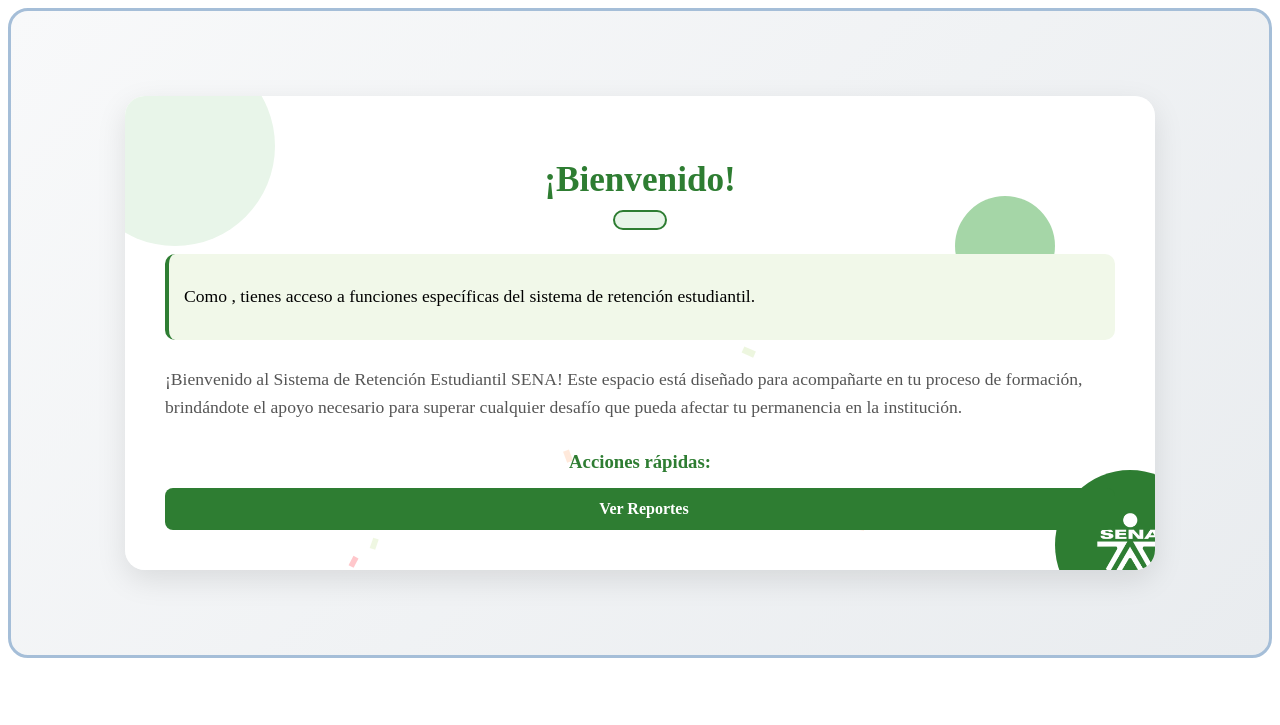
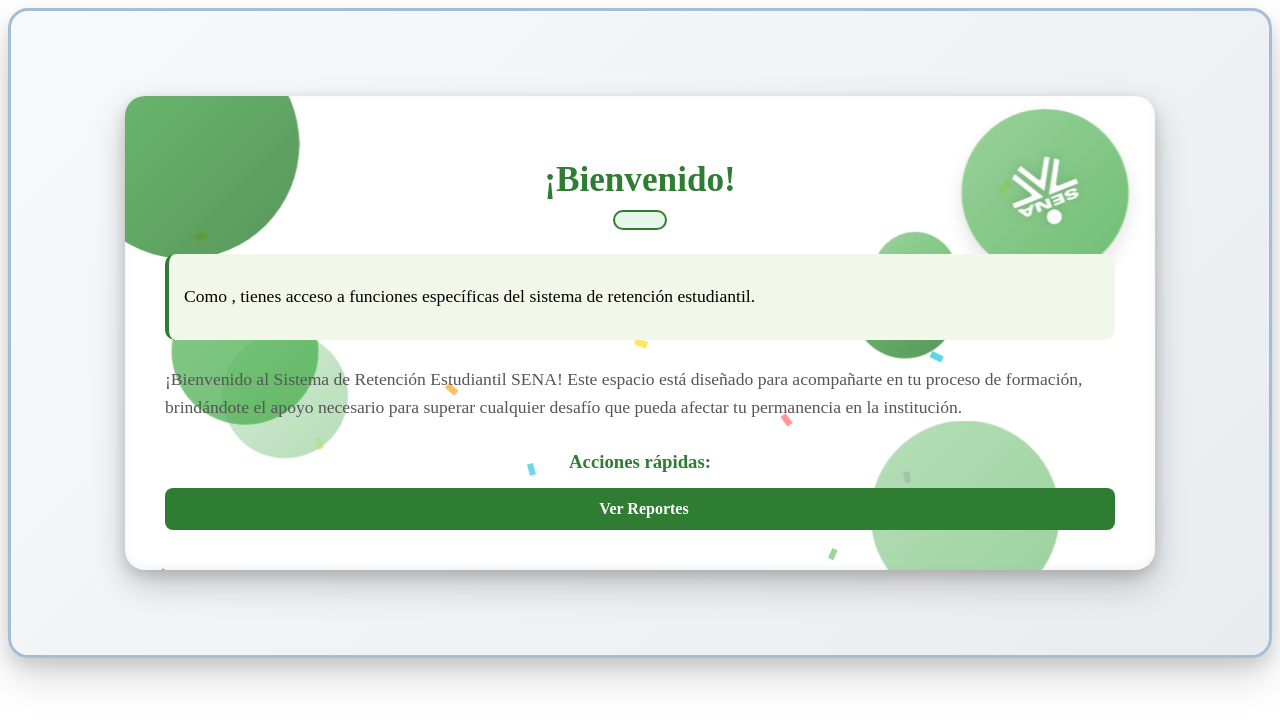
Before and after one commit to jeferson-hernandez08/projectRetencion, a PHP site: page /app/views/main/welcome.php in a window 1280 px wide. Shown: the top 725 px of the page. Run offline with PHP 8.4, Linux system fonts and the light colour scheme; the template is opened without the code that fills it, so the values that code supplies are empty.

Commit message:
Frontend: Se mejora bienvenida realizacion de mas diseño circulos, mejoramiento de confetis. Bienvenida finalizado

```diff
--- a/app/views/main/welcome.php
+++ b/app/views/main/welcome.php
@@ -62,6 +62,10 @@
             <img src="/img/logoSenaWhite.png" alt="Logo Sena" class="logo-sena-bienvenida">
         </div>
         <div class="circulo verde3"></div>
+        <div class="circulo verde4"></div>
+        <div class="circulo verde5"></div>
+        <div class="circulo verde6"></div>
+        <div class="circulo verde7"></div>
 
         <!-- Animación de bienvenida -->
         <div class="animacion-bienvenida">
@@ -73,16 +77,32 @@
 <script>
     document.addEventListener('DOMContentLoaded', function() {
         const animacion = document.querySelector('.animacion-bienvenida');
-        const colores = ['#ff9aa2', '#ffb7b2', '#ffdac1', '#e2f0cb', '#b5ead7'];
+
+        // Paleta de colores vibrantes
+            const colores = [
+                '#FF5252', // Rojo vibrante
+                '#4CAF50', // Verde SENA
+                '#2196F3', // Azul brillante
+                '#FFD600', // Amarillo vibrante
+                '#9C27B0', // Morado
+                '#FF9800', // Naranja
+                '#00BCD4', // Turquesa
+                '#E91E63'  // Rosa
+            ];
 
         // Crear 15 confetis
-        for (let i = 0; i < 15; i++) {
+        for (let i = 0; i < 25; i++) {
             const confeti = document.createElement('div');
+
             confeti.classList.add('confeti');
             confeti.style.left = Math.random() * 100 + '%';
             confeti.style.background = colores[Math.floor(Math.random() * colores.length)];
             confeti.style.animationDelay = Math.random() * 5 + 's';
             confeti.style.animationDuration = (Math.random() * 5 + 5) + 's';
+
+            // Rotación aleatoria inicial efecto de confetis arriba
+            confeti.style.transform = `rotate(${Math.random() * 360}deg)`;
+
             animacion.appendChild(confeti);
         }
     });
--- a/public/css/bienvenida.css
+++ b/public/css/bienvenida.css
@@ -11,10 +11,14 @@
     background: linear-gradient(135deg, #f8f9fa 0%, #e9ecef 100%);
     box-sizing: border-box;
     overflow: hidden; /* Prevenir desbordamiento */
+    box-shadow: 0 20px 40px rgba(0, 0, 0, 0.15),
+                0 8px 16px rgba(0, 0, 0, 0.1);
 }
 
 .dark-mode .contenedor-principal {
     background: linear-gradient(135deg, #2d3748 0%, #1a202c 100%);
+    box-shadow: 0 20px 40px rgba(0, 0, 0, 0.35),
+                0 8px 16px rgba(0, 0, 0, 0.25);
 }
 
 .contenido-caja {
@@ -32,11 +36,17 @@
     box-sizing: border-box; /* Añadido */
     max-height: 90vh; /* Limitar altura máxima */
     overflow-y: auto; /* Permitir scroll interno si es necesario */
+    box-shadow: 0 15px 35px rgba(0, 0, 0, 0.2),
+                0 5px 15px rgba(0, 0, 0, 0.15),
+                inset 0 -3px 10px rgba(0, 0, 0, 0.05);
 }
 
 .dark-mode .contenido-caja {
     background: #2d3748;
     color: #e2e8f0;
+    box-shadow: 0 15px 35px rgba(0, 0, 0, 0.3),
+                0 5px 15px rgba(0, 0, 0, 0.25),
+                inset 0 -3px 10px rgba(255, 255, 255, 0.05);
 }
 
 .contenido-texto {
@@ -123,7 +133,7 @@
 }
 
 .dark-mode .mensaje-rol {
-    background: rgba(129, 199, 132, 0.1);
+    background: rgba(0, 0, 0, 0.671);
     border-left-color: #4caf50;
     color: #e2e8f0;
 }
@@ -219,50 +229,122 @@
     position: absolute;
     border-radius: 50%;
     z-index: 1;
+    opacity: 0.8;
+    animation: flotar 10s infinite ease-in-out;
+}
+
+@keyframes flotar {
+    0%, 100% { transform: translateY(0) scale(1); }
+    50% { transform: translateY(-15px) scale(1.05); }
 }
 
 .verde1 {
-    width: 200px;
-    height: 200px;
-    background: #e8f5e9;
+    width: 220px;
+    height: 220px;
+    background: linear-gradient(135deg, #4CAF50, #2E7D32);
     top: -50px;
     left: -50px;
+    animation-delay: 0s;
 }
 
 .dark-mode .verde1 {
-    background: rgba(129, 199, 132, 0.2);
+    background: linear-gradient(135deg, #66BB6A, #388E3C);
 }
 
 .verde2 {
-    width: 150px;
-    height: 150px;
-    background: #2e7d32;
-    bottom: -50px;
-    right: -50px;
+    width: 160px;
+    height: 160px;
+    background: linear-gradient(135deg, #81C784, #4CAF50);
+    top: 30px; /* Movido a la parte superior */
+    right: 30px; /* Posición superior derecha */
     display: flex;
     justify-content: center;
     align-items: center;
+    animation-delay: 0.5s;
+    box-shadow: 0 10px 20px rgba(0, 0, 0, 0.15);
 }
 
 .dark-mode .verde2 {
-    background: #1b5e20;
+    background: linear-gradient(135deg, #A5D6A7, #66BB6A);
 }
 
 .verde3 {
-    width: 100px;
-    height: 100px;
-    background: #a5d6a7;
-    top: 100px;
-    right: 100px;
+    width: 120px;
+    height: 120px;
+    background: linear-gradient(135deg, #C8E6C9, #A5D6A7);
+    bottom: 100px;
+    left: 100px;
+    animation-delay: 1s;
 }
 
 .dark-mode .verde3 {
-    background: rgba(165, 214, 167, 0.3);
+    background: linear-gradient(135deg, #2E7D32, #1B5E20);
+}
+
+/* Nuevos círculos decorativos */
+.verde4 {
+    width: 180px;
+    height: 180px;
+    background: linear-gradient(135deg, #A5D6A7, #81C784);
+    bottom: -50px;
+    right: 100px;
+    animation-delay: 1.5s;
+}
+
+.dark-mode .verde4 {
+    background: linear-gradient(135deg, #A5D6A7, #66BB6A);
+    /* background: linear-gradient(135deg, #388E3C, #2E7D32); */
+}
+
+.verde5 {
+    width: 140px;
+    height: 140px;
+    background: linear-gradient(135deg, #66BB6A, #4CAF50);
+    top: 200px;
+    left: 50px;
+    animation-delay: 2s;
+}
+
+.dark-mode .verde5 {
+    background: linear-gradient(135deg, #43A047, #388E3C);
+}
+
+.verde6 {
+    width: 100px;
+    height: 100px;
+    background: linear-gradient(135deg, #4CAF50, #2E7D32);
+    bottom: 200px;
+    right: 200px;
+    animation-delay: 2.5s;
+}
+
+.dark-mode .verde6 {
+    background: linear-gradient(135deg, #1B5E20, #0D4712);
+}
+
+.verde7 {
+    width: 80px;
+    height: 80px;
+    background: linear-gradient(135deg, #81C784, #4CAF50);
+    top: 150px;
+    right: 200px;
+    animation-delay: 3s;
+}
+
+.dark-mode .verde7 {
+    background: linear-gradient(135deg, #66BB6A, #43A047);
 }
 
 .logo-sena-bienvenida {
     width: 80px;
     height: 80px;
+    filter: drop-shadow(0 2px 5px rgba(0,0,0,0.2));
+    animation: rotar 15s infinite linear;    /* Para que el logo se mueva 360 grados en 15 segundos */
+}
+
+@keyframes rotar {
+    from { transform: rotate(0deg); }
+    to { transform: rotate(360deg); }
 }
 
 /* Animación de confeti */
```
